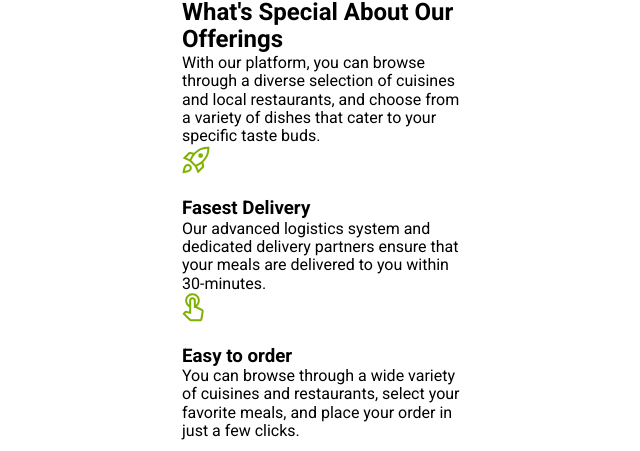
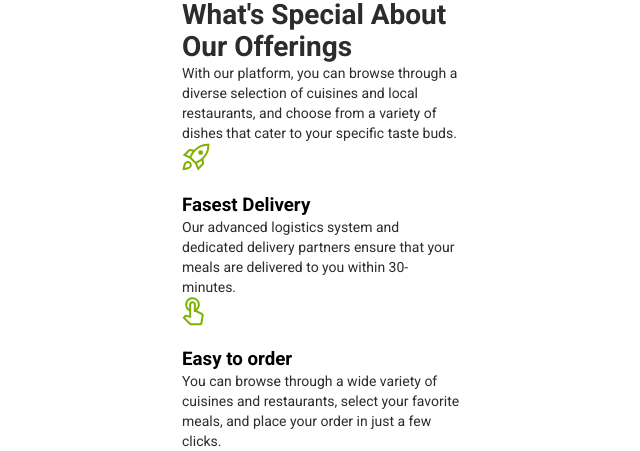
Before and after one commit to ptrnk0/food-delivery, a website built with Vite: page src/index.html in a window 1280 px wide. Shown: the part 753-1204 px from the top of the page, without its empty margins (318-958 px from the left). Built offline with nearby package versions, Linux system fonts and the light colour scheme.

Commit message:
Add typography styles for headings and paragraphs in base CSS

```diff
--- a/src/css/base.css
+++ b/src/css/base.css
@@ -5,6 +5,18 @@
 body {
     font-family: Roboto, sans-serif;
     font-weight: 400;
+}
+
+h1,
+h2 {
+    font-size: 28px;
+    color: var(--text-color)
+}
+
+p {
+    font-size: 14px;
+    line-height: 1.43;
+    color: var(--text-color);
 }
 
 .container {
```
